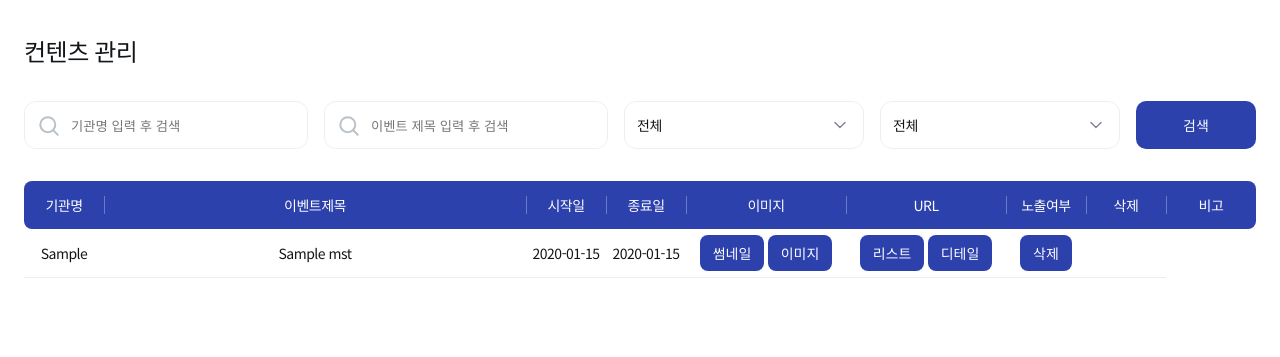
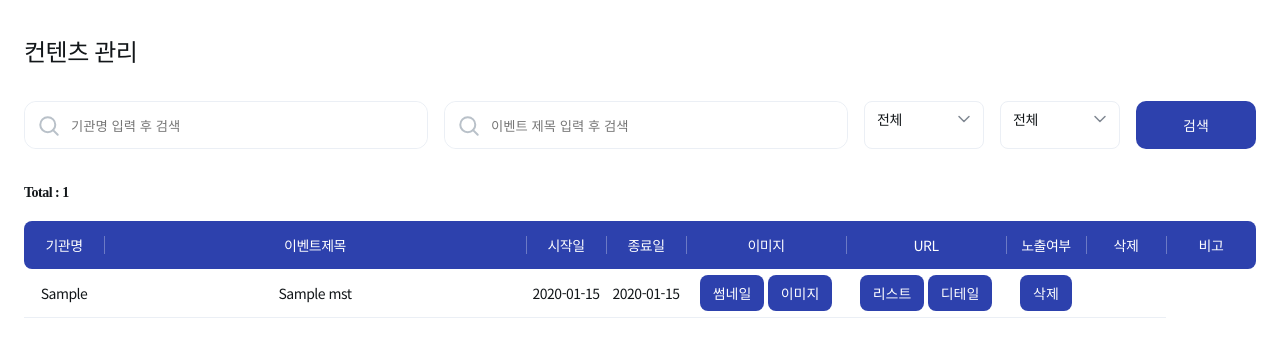
Before and after one commit to dubhe-fintime/finTime, a Flask app: page /contentsManage in a window 1280 px wide. Shown: the top 357 px of the page. Run offline with Flask 3, Linux system fonts and the light colour scheme; tables that the repository leaves empty or names only in its code hold one stand-in row (values such as "Sample post"); some web fonts are replaced.

Commit message:
no message

```diff
--- a/templates/contentsManage/contentsManage.html
+++ b/templates/contentsManage/contentsManage.html
@@ -18,7 +18,7 @@
   <div class="container">
     <main class="main-area">
       <h2 class="title">컨텐츠 관리</h2>
-      <form class="search-form" >
+      <form class="search-form" style="display: flex; flex-wrap: wrap;" >
         <div class="input-wrap">
           <input id="searchInputCor" class="input" placeholder="기관명 입력 후 검색" />
           <span class="delete-btn"></span>
@@ -27,7 +27,7 @@
           <input id="searchInputSub" class="input" placeholder="이벤트 제목 입력 후 검색" />
           <span class="delete-btn"></span>
         </div>
-        <div class="select-box md" style="margin-left: 16px;">
+        <div class="select-box sm" style="margin-left: 16px;">
           <strong class="label" onclick="ClickSelectLabel('useYn')" id="useYn" name="" >전체</strong>
           <ul class="options type">
             <li class="option" onclick="ClickSelectOption('useYn','전체','')">
@@ -41,7 +41,7 @@
             </li>
           </ul>
         </div>
-        <div class="select-box md" style="margin-left: 16px;">
+        <div class="select-box sm" style="margin-left: 16px;">
           <strong class="label" onclick="ClickSelectLabel('chkYn')" id="chkYn" name="" >전체</strong>
           <ul class="options type">
             <li class="option" onclick="ClickSelectOption('chkYn','전체','')">
@@ -55,6 +55,9 @@
         <button id="searchBtn" class="btn primary md search-btn" onclick="javascript:selectList()">검색</button>
       </form>
       <div class="table-area">
+        <div class="flex justify-between align-end">
+          <strong class="count"></strong>
+        </div>
         <table class="table intent-table">
           <caption>컨텐츠 데이터 관리 테이블</caption>
           <colgroup>
@@ -476,6 +479,7 @@ function fileUpload() {
                   values += `  </tr>`
                 });
                 $("#dataContent").append(values)
+                $(".count").text(`Total : ${data.length}`);
 
             })
             .catch(error => {
--- a/templates/scrapingManage/scrapingManage.html
+++ b/templates/scrapingManage/scrapingManage.html
@@ -194,6 +194,7 @@
                   values += `  </tr>`
                 });
                 $("#dataContent").append(values)
+                $(".count").text(`Total : ${data.length}`);
 
             })
             .catch(error => {
```
